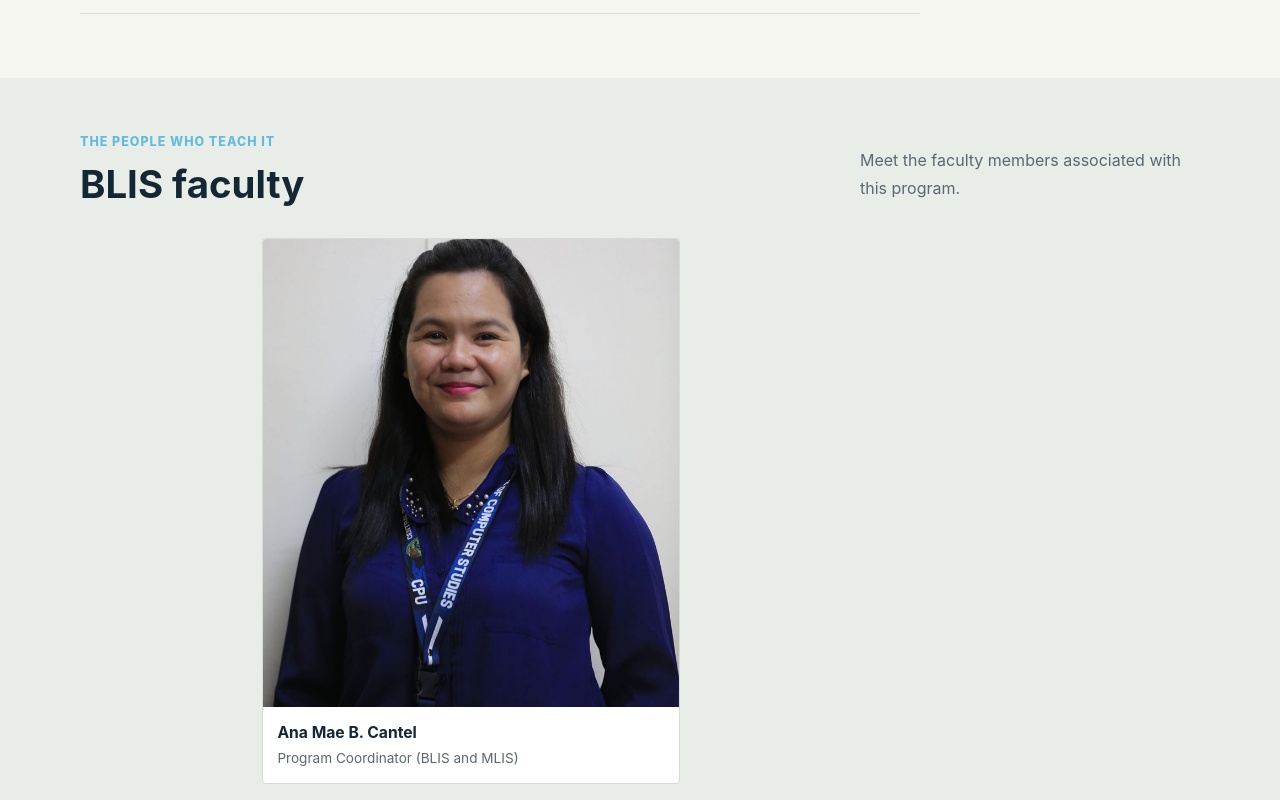
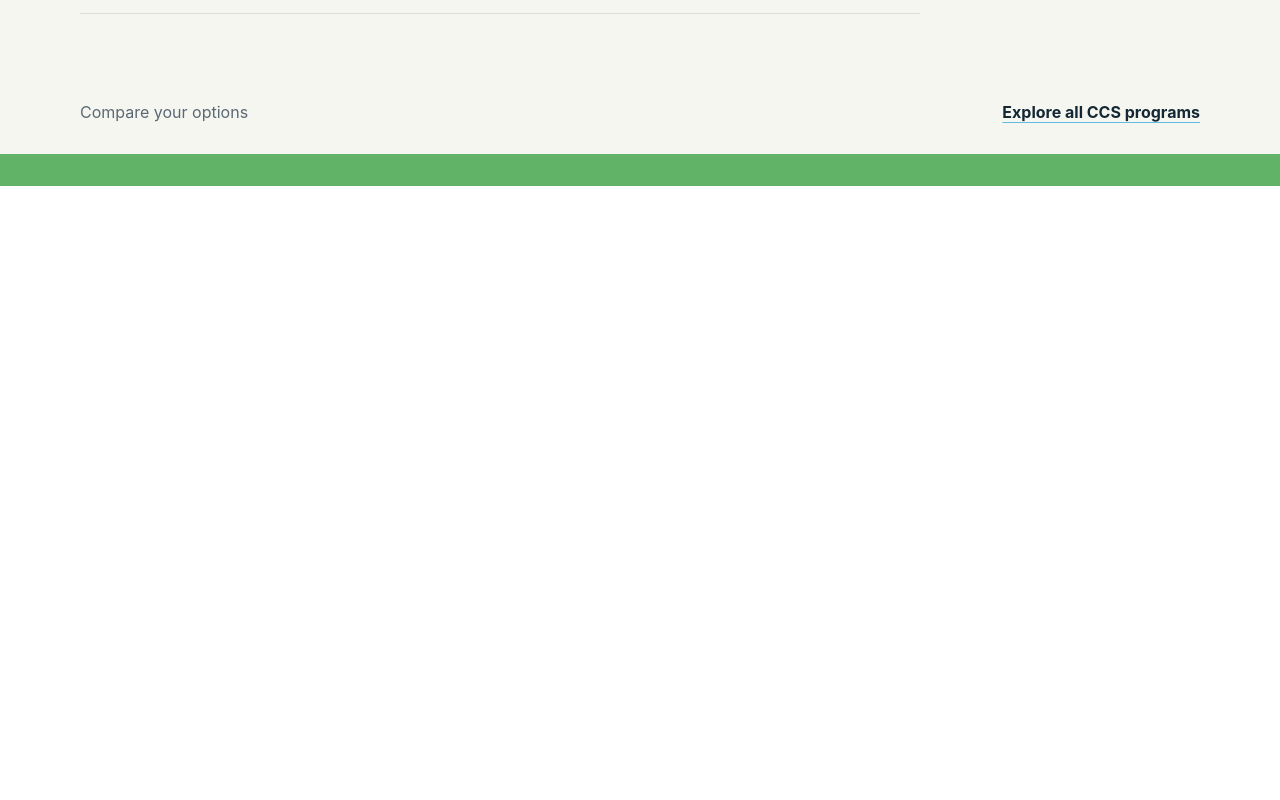
Before and after one commit to maki0484/Midterm, a Vue app: page /programs/blis in a window 1280 px wide. Shown: the part 1520-2320 px from the top of the page. After the commit the page ends 1706 px from the top, so only its background shows below. Built offline with nearby package versions, Linux system fonts and the light colour scheme.

Commit message:
No faculty

```diff
--- a/src/assets/styles.css
+++ b/src/assets/styles.css
@@ -443,7 +443,7 @@ html {
 
 #about .about-block {
   padding-top: 1.1rem;
-  border-top: 2px solid #000000;
+  border-top: 2px solid #cbd5e1;
 }
 
 #about .about-history {
@@ -474,7 +474,7 @@ html {
 
 #about .about-values-list li {
   padding-top: 0.5rem;
-  border-top: 1px solid #000000;
+  border-top: 1px solid #cbd5e1;
   color: #334155;
   font-weight: 700;
 }
--- a/src/router/index.js
+++ b/src/router/index.js
@@ -1,6 +1,5 @@
 import { createRouter, createWebHistory } from 'vue-router'
 import Home from '../views/Home.vue'
-import Faculty from '../views/Faculty.vue'
 import Announcements from '../views/Announcements.vue'
 import Contact from '../views/Contact.vue'
 import ProgramBSIT from '../views/programs/Program_BSIT.vue'
@@ -15,7 +14,6 @@ const router = createRouter({
     if (to.hash) return { el: to.hash, behavior: 'smooth' }
     const sectionByPath = {
       '/programs': '#programs',
-      '/faculty': '#faculty',
       '/about': '#about',
     }
     if (sectionByPath[to.path]) {
@@ -31,7 +29,7 @@ const router = createRouter({
       path: '/programs',name: 'programs',component: Home,
     },
     {
-      path: '/faculty',name: 'faculty',component: Faculty,
+      path: '/faculty', redirect: '/',
     },
     {
       path: '/about',name: 'about',component: Home,
--- a/src/views/Contact.vue
+++ b/src/views/Contact.vue
@@ -29,7 +29,7 @@ function submitContactForm() {
       <section class="contact-location" aria-labelledby="location-heading">
         <div class="location-copy">
           <p class="contact-kicker">Visit us</p>
-          <h2 id="location-heading">Central Philippine University</h2>
+          <h2 id="location-heading">CPU</h2>
           <address>
             College of Computer Studies<br />
             Central Philippine University<br />
--- a/src/views/programs/ProgramDetail.vue
+++ b/src/views/programs/ProgramDetail.vue
@@ -18,7 +18,6 @@ defineProps({
           <p class="hero-description">{{ program.overview }}</p>
           <div class="hero-actions">
             <a href="#program-details" class="primary-action">Explore the program</a>
-            <a href="#program-faculty" class="secondary-action">Meet the faculty</a>
           </div>
         </div>
       </div>
@@ -63,28 +62,6 @@ defineProps({
       </section>
     </section>
 
-    <section id="program-faculty" class="faculty-section">
-      <div class="faculty-inner">
-        <header class="faculty-heading">
-          <div>
-            <p class="section-kicker">The people who teach it</p>
-            <h2>{{ program.code }} faculty</h2>
-          </div>
-          <p>Meet the faculty members associated with this program.</p>
-        </header>
-
-        <div class="faculty-grid">
-          <article v-for="person in program.faculty" :key="person.name" class="faculty-person">
-            <img :src="person.image" :alt="person.name" />
-            <div class="faculty-person-details">
-              <h3>{{ person.name }}</h3>
-              <p>{{ person.title }}</p>
-            </div>
-          </article>
-        </div>
-      </div>
-    </section>
-
     <footer class="program-footer">
       <p>Compare your options</p>
       <RouterLink to="/programs">Explore all CCS programs</RouterLink>
--- a/src/views/programs/Program_BLIS.vue
+++ b/src/views/programs/Program_BLIS.vue
@@ -1,17 +1,11 @@
 <script setup>
 import ProgramDetail from './ProgramDetail.vue'
-import coordinatorPhoto from '../../assets/faculty/head_blis.jpg'
-
-const faculty = [
-  { name: 'Ana Mae B. Cantel', title: 'Program Coordinator (BLIS and MLIS)', image: coordinatorPhoto },
-]
 
 const program = {
   code: 'BLIS',
   name: 'Library and Information Science',
   accentColor: '#62bce1',
   overview: 'Connect people with knowledge by organizing information and making it accessible in many forms.',
-  faculty,
   objectives: [
     'Organize, preserve, and provide access to information resources for diverse communities.',
     'Support research, learning, and information literacy through user-centered services.',
--- a/src/views/programs/Program_BSCS.vue
+++ b/src/views/programs/Program_BSCS.vue
@@ -1,21 +1,11 @@
 <script setup>
 import ProgramDetail from './ProgramDetail.vue'
-import coordinatorPhoto from '../../assets/faculty/head_dmia.jpg'
-import pedroPhoto from '../../assets/faculty/pedro.jpg'
-import sapulPhoto from '../../assets/faculty/sapul.jpg'
-
-const faculty = [
-  { name: 'Marjee Rose B. Parreño', title: 'Program coordinator (BSCS, BSDMIA, and MSCS)', image: coordinatorPhoto },
-  { name: 'Pedro Peter Rhys B. Cambronero', title: 'BSCS Program', image: pedroPhoto },
-  { name: 'Ma. Sheila C. Sapul', title: 'BSCS Program', image: sapulPhoto },
-]
 
 const program = {
   code: 'BSCS',
   name: 'Computer Science',
   accentColor: '#58b78a',
   overview: 'Explore the foundations of computing and learn to create software that solves complex problems.',
-  faculty,
   objectives: [
     'Use computational thinking to analyze problems and develop effective solutions.',
     'Apply computer science principles to design, implement, and evaluate software.',
--- a/src/views/programs/Program_BSDMIA.vue
+++ b/src/views/programs/Program_BSDMIA.vue
@@ -1,17 +1,11 @@
 <script setup>
 import ProgramDetail from './ProgramDetail.vue'
-import coordinatorPhoto from '../../assets/faculty/head_dmia.jpg'
-
-const faculty = [
-  { name: 'Marjee Rose B. Parreño', title: 'Program coordinator (BSCS, BSDMIA, and MSCS)', image: coordinatorPhoto },
-]
 
 const program = {
   code: 'BSDMIA',
   name: 'Digital Media and Interactive Arts',
   accentColor: '#e4b746',
   overview: 'Bring visual storytelling, design, and technology together to create digital and interactive experiences.',
-  faculty,
   objectives: [
     'Develop concepts into engaging digital media and interactive experiences.',
     'Use design and production tools to communicate ideas for different audiences.',
--- a/src/views/programs/Program_BSIT.vue
+++ b/src/views/programs/Program_BSIT.vue
@@ -1,29 +1,11 @@
 <script setup>
 import ProgramDetail from './ProgramDetail.vue'
-import coordinatorPhoto from '../../assets/faculty/head_it.jpg'
-import beldiaPhoto from '../../assets/faculty/beldia.jpg'
-import antonioPhoto from '../../assets/faculty/antonio.jpg'
-import lesleyPhoto from '../../assets/faculty/lesley.jpg'
-import doniePhoto from '../../assets/faculty/donie.jpg'
-import rosePhoto from '../../assets/faculty/rose.jpg'
-import rodPhoto from '../../assets/faculty/rod.jpg'
-
-const faculty = [
-  { name: 'Rea P. Balontong', title: 'Department Head (IT & IS)', image: coordinatorPhoto },
-  { name: 'Leo Paulo B. Beldia', title: 'BSIT and BSIS Program', image: beldiaPhoto },
-  { name: 'Antonio M. Montaño, Jr.', title: 'BSIT and BSIS Program', image: antonioPhoto },
-  { name: 'Lesley Joy L. Dignadice', title: 'BSIT and BSIS Program', image: lesleyPhoto },
-  { name: 'Donie S. Jardeleza', title: 'BSIT and BSIS Program', image: doniePhoto },
-  { name: 'Rose Leah Joy A. Ojacastro', title: 'BSIT and BSIS Program', image: rosePhoto },
-  { name: 'Rodolfo C. Eregia, Jr.', title: 'BSIT and BSIS Program', image: rodPhoto },
-]
 
 const program = {
   code: 'BSIT',
   name: 'Information Technology',
   accentColor: '#f07b51',
   overview: 'Build practical technology solutions by connecting people, processes, and digital systems.',
-  faculty,
   objectives: [
     'Translate user and organizational needs into practical information technology solutions.',
     'Design, develop, and support information systems throughout their lifecycle.',
--- a/src/views/programs/Programs_offers.vue
+++ b/src/views/programs/Programs_offers.vue
@@ -6,7 +6,6 @@ const programs = [
     description:
       'Design, develop, and manage technology solutions that help organizations and communities meet real-world needs.',
     accent: 'it',
-    faculty: 'it',
     route: '/programs/bsit',
   },
   {
@@ -15,7 +14,6 @@ const programs = [
     description:
       'Explore computing foundations, algorithms, and software development to solve complex problems with code.',
     accent: 'cs',
-    faculty: 'cs',
     route: '/programs/bscs',
   },
   {
@@ -24,7 +22,6 @@ const programs = [
     description:
       'Combine art, design, and technology through digital storytelling, animation, video editing, 3D modeling, and interactive experiences.',
     accent: 'dmia',
-    faculty: 'dmia',
     route: '/programs/bsdmia',
   },
   {
@@ -33,7 +30,6 @@ const programs = [
     description:
       'Connect people with knowledge by organizing, managing, and making information accessible in many forms.',
     accent: 'lis',
-    faculty: 'lis',
     route: '/programs/blis',
   },
 ]
@@ -73,10 +69,6 @@ const programs = [
             <span>Program details</span>
             <span class="link-arrow" aria-hidden="true">↗</span>
           </RouterLink>
-          <RouterLink :to="{ path: '/faculty', hash: `#faculty-${program.faculty}` }" class="faculty-link">
-            <span>Meet the faculty</span>
-            <span class="link-arrow" aria-hidden="true">↗</span>
-          </RouterLink>
         </div>
       </article>
     </div>
```
